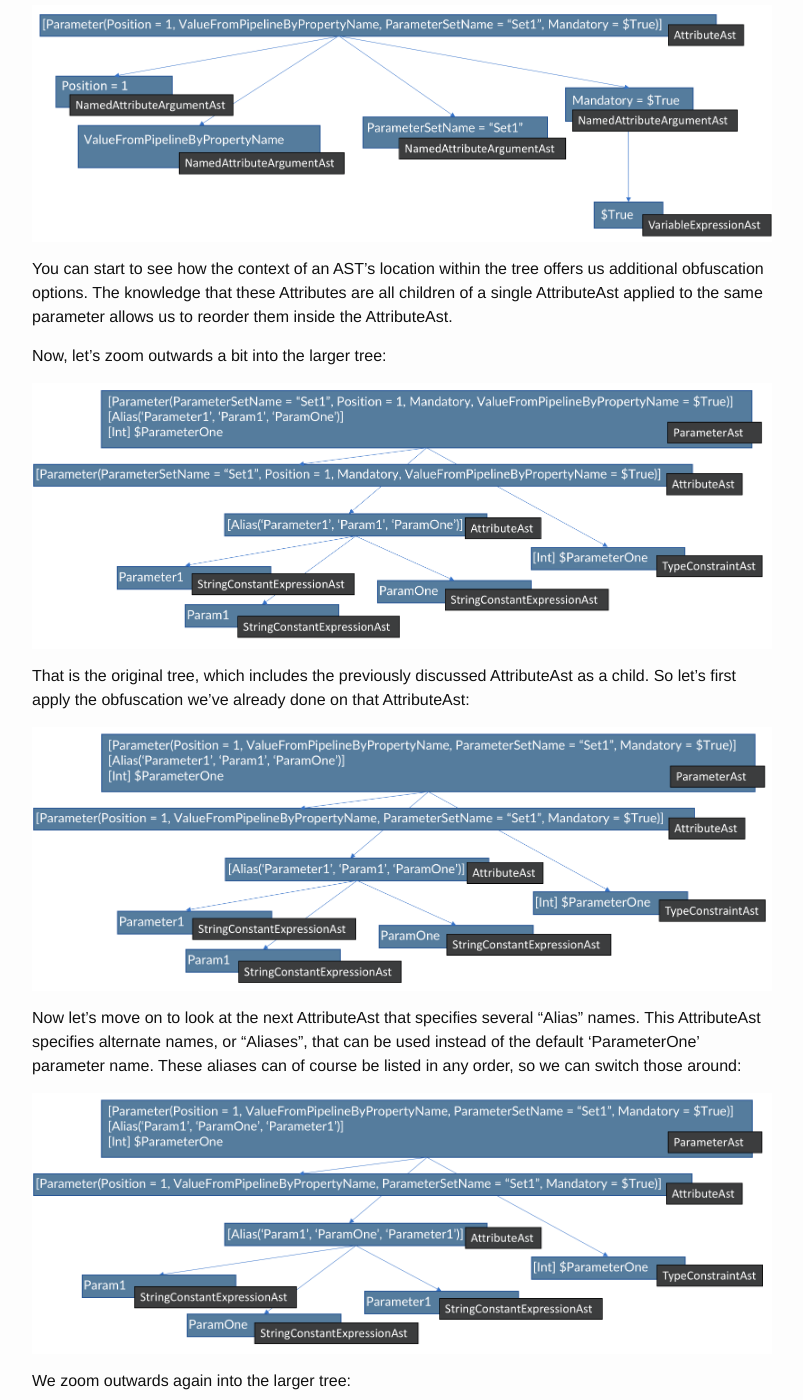
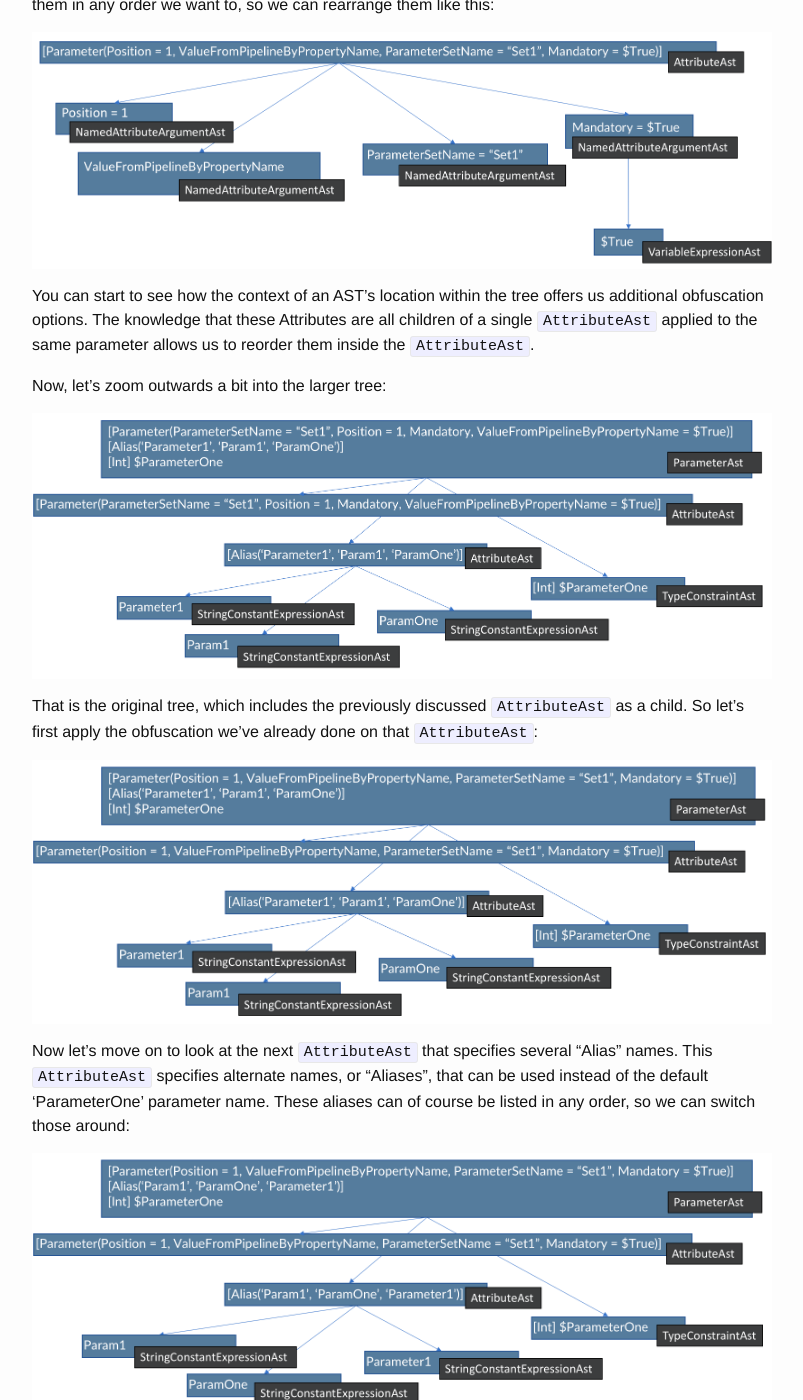
Before and after one commit to cobbr/cobbr.io, a Jekyll site: the page built from _posts/2017-11-14-AbstractSyntaxTree-Based-PowerShell-Obfuscation.md, in a window 1280 px wide and 1400 px high, scrolled down 4535 px. Shown: the whole window, without its empty margins (238-1041 px from the left). Built offline with Jekyll 4.4.1, drawn with Linux system fonts in a browser that asks for light colours; some of the changed text lies outside the part shown.

Commit message:
Highlight Ast types

```diff
--- a/_posts/2017-11-14-AbstractSyntaxTree-Based-PowerShell-Obfuscation.md
+++ b/_posts/2017-11-14-AbstractSyntaxTree-Based-PowerShell-Obfuscation.md
@@ -97,7 +97,7 @@ The entire tree is large and doesn't display nicely, so let's start by looking a
 
 ![AST Obfuscation 0]({{site.baseurl}}/assets/images/tree-obfuscation-0.png)
 
-This is an AttributeAst, just a line of code that applies various attributes to a parameter inside of a larger ParamBlockAst. The four children nodes of this Ast are all the attributes that are being applied to the parameter. One of these attributes is the "Mandatory" attribute, which indicates that a parameter is required to use the function. The Mandatory attribute is boolean, it can be either True or False. It turns out that we can specify True boolean attributes just by name (i.e. "Mandatory) or by actually assigning the True value (i.e. "Mandatory = $True"). Currently, we are specifying it only by name, so let's switch it:
+This is an `AttributeAst`, just a line of code that applies various attributes to a parameter inside of a larger `ParamBlockAst`. The four children nodes of this `Ast` are all the attributes that are being applied to the parameter. One of these attributes is the "Mandatory" attribute, which indicates that a parameter is required to use the function. The Mandatory attribute is boolean, it can be either True or False. It turns out that we can specify True boolean attributes just by name (i.e. "Mandatory) or by actually assigning the True value (i.e. "Mandatory = $True"). Currently, we are specifying it only by name, so let's switch it:
 
 ![AST Obfuscation 1]({{site.baseurl}}/assets/images/tree-obfuscation-1.png)
 
@@ -109,17 +109,17 @@ Finally, all of these children are just unrelated attributes being applied to a
 
 ![AST Obfuscation 3]({{site.baseurl}}/assets/images/tree-obfuscation-3.png)
 
-You can start to see how the context of an AST's location within the tree offers us additional obfuscation options. The knowledge that these Attributes are all children of a single AttributeAst applied to the same parameter allows us to reorder them inside the AttributeAst.
+You can start to see how the context of an AST's location within the tree offers us additional obfuscation options. The knowledge that these Attributes are all children of a single `AttributeAst` applied to the same parameter allows us to reorder them inside the `AttributeAst`.
 
 Now, let's zoom outwards a bit into the larger tree:
 
 ![AST Obfuscation 4]({{site.baseurl}}/assets/images/tree-obfuscation-4.png)
 
-That is the original tree, which includes the previously discussed AttributeAst as a child. So let's first apply the obfuscation we've already done on that AttributeAst:
+That is the original tree, which includes the previously discussed `AttributeAst` as a child. So let's first apply the obfuscation we've already done on that `AttributeAst`:
 
 ![AST Obfuscation 5]({{site.baseurl}}/assets/images/tree-obfuscation-5.png)
 
-Now let's move on to look at the next AttributeAst that specifies several "Alias" names. This AttributeAst specifies alternate names, or "Aliases", that can be used instead of the default 'ParameterOne' parameter name. These aliases can of course be listed in any order, so we can switch those around:
+Now let's move on to look at the next `AttributeAst` that specifies several "Alias" names. This `AttributeAst` specifies alternate names, or "Aliases", that can be used instead of the default 'ParameterOne' parameter name. These aliases can of course be listed in any order, so we can switch those around:
 
 ![AST Obfuscation 6]({{site.baseurl}}/assets/images/tree-obfuscation-6.png)
 
```
Also changed, not shown: other parts of _posts/2017-11-14-AbstractSyntaxTree-Based-PowerShell-Obfuscation.md (+7 -7 lines).
